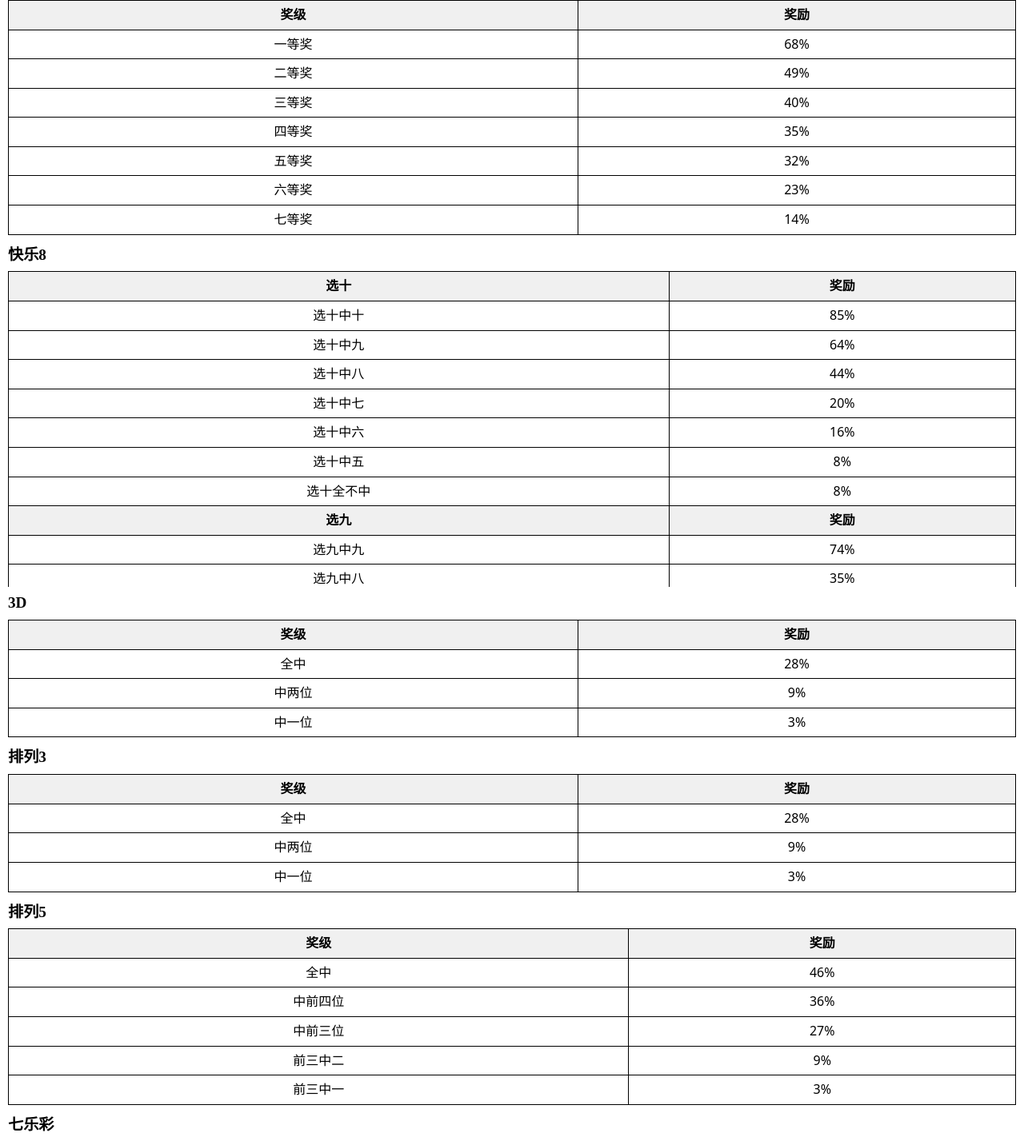
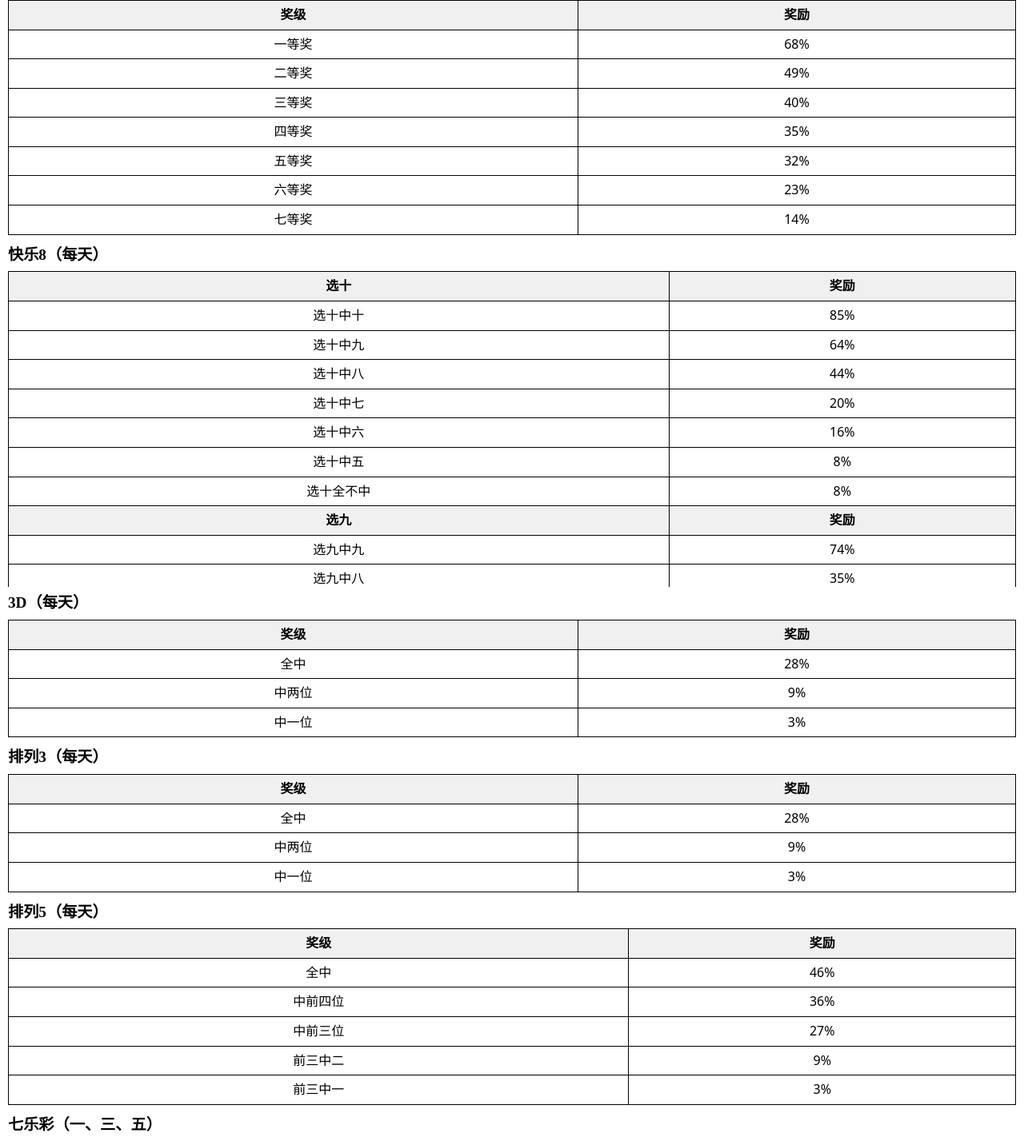
Before and after one commit to Miffas/simple-games, a plain HTML site: page lot/index.html in a window 1280 px wide. Shown: the part 421-1848 px from the top of the page at 80% size. Drawn offline with Linux system fonts and the light colour scheme.

Commit message:
Update lottery titles to include draw days

```diff
--- a/lot/index.html
+++ b/lot/index.html
@@ -51,7 +51,7 @@
 </head>
 <body>
     <div class="title1">模拟选号奖励</div>
-    <div class="title">双色球</div>
+    <div class="title">双色球（二、四、日）</div>
     <div class="table">
         <table>
             <tr><th>奖级</th><th>奖励（有福运奖）</th><th>奖励（无福运奖）</th></tr>
@@ -64,7 +64,7 @@
             <tr><td>福运奖</td><td>8%</td><td>0%</td></tr>
         </table>
     </div>
-    <div class="title">超级大乐透</div>
+    <div class="title">超级大乐透（一、三、六）</div>
     <div class="table">
         <table>
             <tr><th>奖级</th><th>奖励</th></tr>
@@ -77,7 +77,7 @@
             <tr><td>七等奖</td><td>14%</td></tr>
         </table>
     </div>
-    <div class="title">快乐8</div>
+    <div class="title">快乐8（每天）</div>
     <div class="table">
         <table>
             <tr><th>选十</th><th>奖励</th></tr>
@@ -131,7 +131,7 @@
             <tr><td>选一中一</td><td>4%</td></tr>
         </table>
     </div>
-    <div class="title">3D</div>
+    <div class="title">3D（每天）</div>
     <div class="table">
         <table>
             <tr><th>奖级</th><th>奖励</th></tr>
@@ -140,7 +140,7 @@
             <tr><td>中一位</td><td>3%</td></tr>
         </table>
     </div>
-    <div class="title">排列3</div>
+    <div class="title">排列3（每天）</div>
     <div class="table">
         <table>
             <tr><th>奖级</th><th>奖励</th></tr>
@@ -149,7 +149,7 @@
             <tr><td>中一位</td><td>3%</td></tr>
         </table>
     </div>
-    <div class="title">排列5</div>
+    <div class="title">排列5（每天）</div>
     <div class="table">
         <table>
             <tr><th>奖级</th><th>奖励</th></tr>
@@ -160,7 +160,7 @@
             <tr><td>前三中一</td><td>3%</td></tr>
         </table>
     </div>
-    <div class="title">七乐彩</div>
+    <div class="title">七乐彩（一、三、五）</div>
     <div class="table">
         <table>
             <tr><th>奖级</th><th>奖励</th></tr>
@@ -173,7 +173,7 @@
             <tr><td>七等奖</td><td>26%</td></tr>
         </table>
     </div>
-    <div class="title">7星彩</div>
+    <div class="title">7星彩（二、五、日）</div>
     <div class="table">
         <table>
             <tr><th>奖级</th><th>奖励</th></tr>
```
